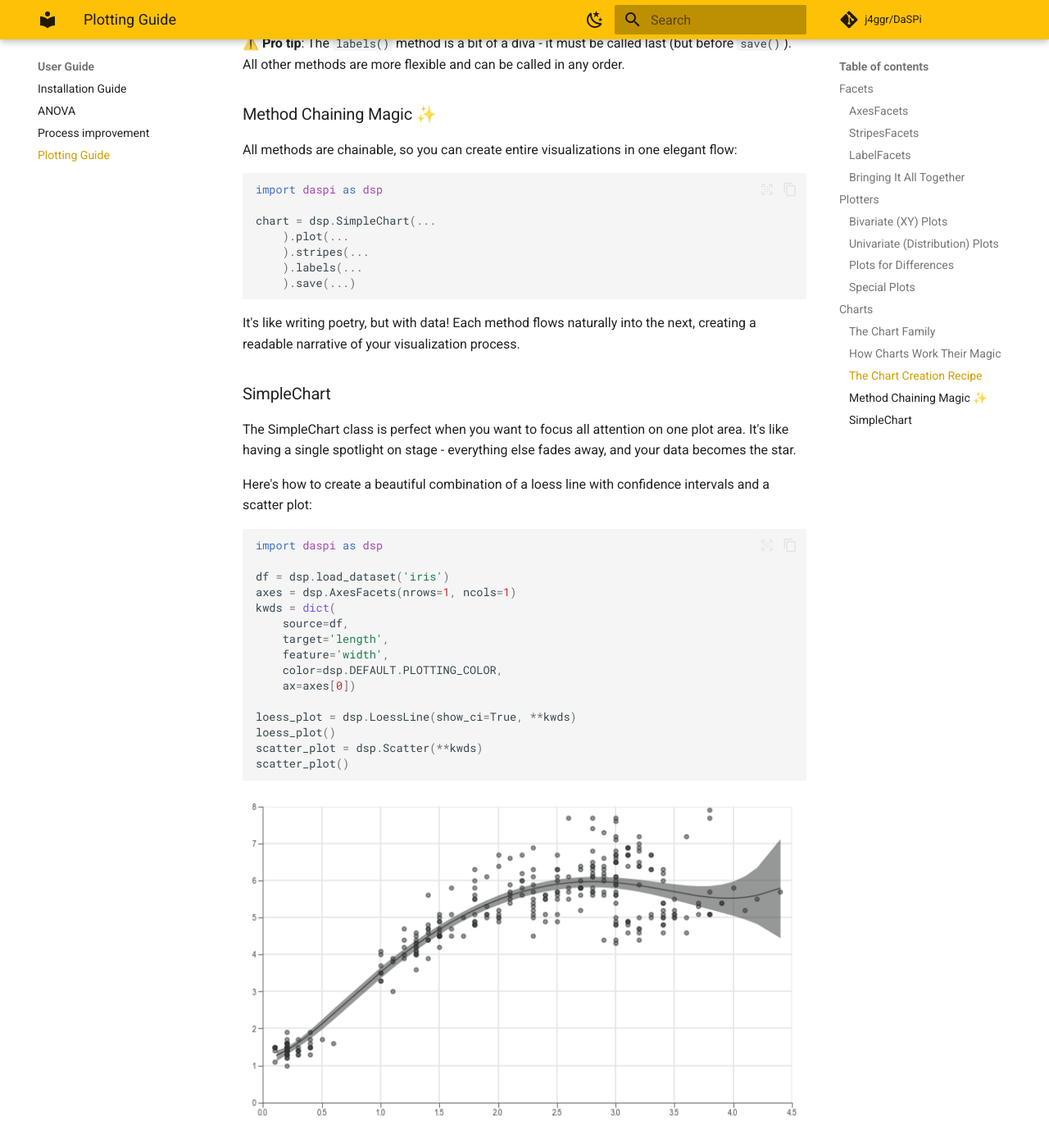
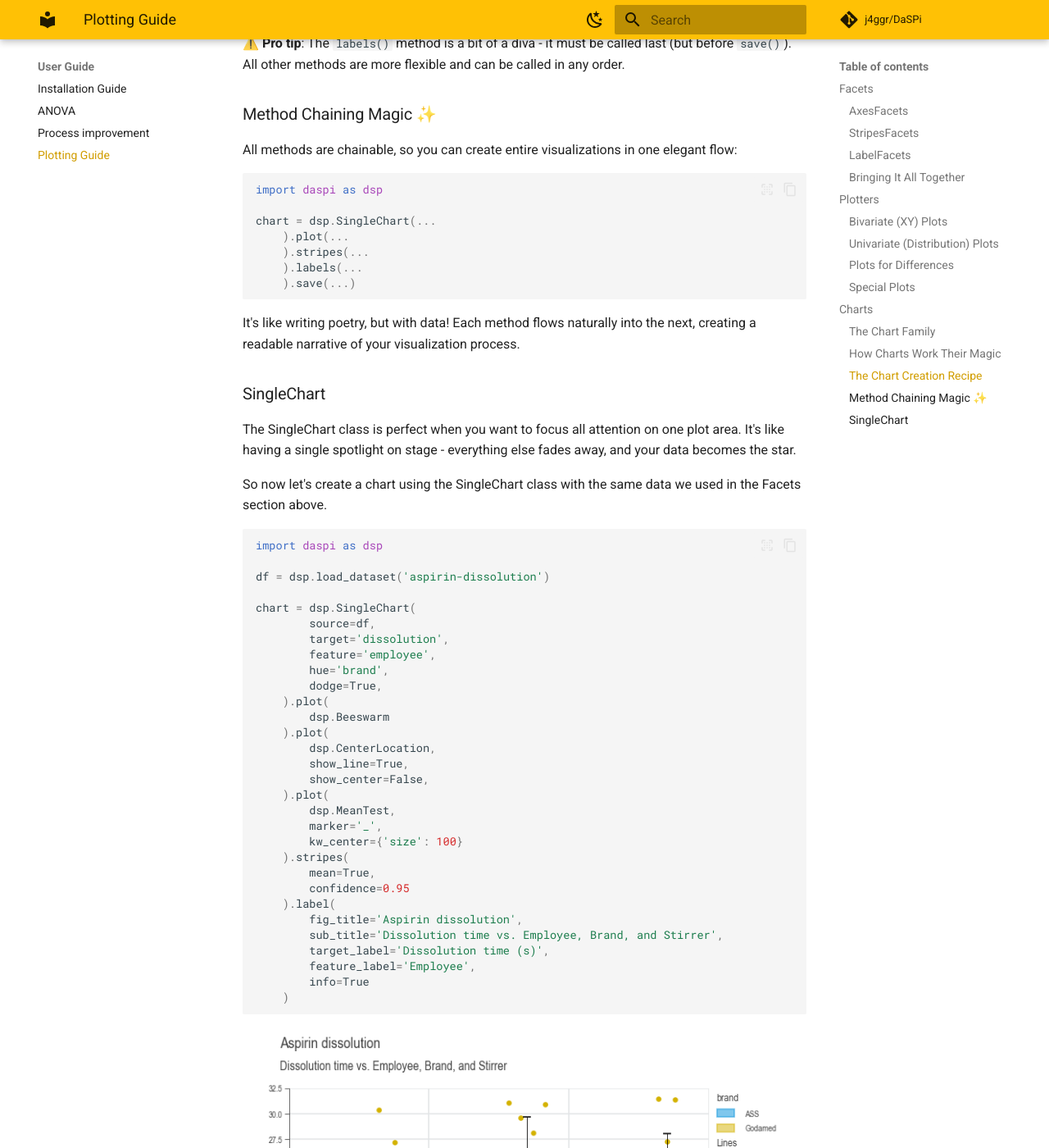
Before and after one commit to j4ggr/DaSPi, an MkDocs documentation site: the page built from docs/guides/plotting.md, in a window 1280 px wide and 1400 px high, scrolled down 10329 px. Shown: the whole window at 82% size. Built offline with MkDocs 1.6.1 and Material for MkDocs 9.7.7, drawn with Linux system fonts in a browser that asks for light colours; comment, search, counter and statistics services are not loaded; old or Windows-style settings are respelled for this version of MkDocs; some of the changed text lies outside the part shown.

````diff
--- a/docs/guides/plotting.md
+++ b/docs/guides/plotting.md
@@ -234,7 +234,7 @@ Think of charts as your personal plotting assistants. They handle all the tediou
 
 Meet the three chart siblings, each with their own personality:
 
-- **SimpleChart** - The minimalist. One plot area, infinite possibilities.
+- **SingleChart** - The minimalist. One plot area, infinite possibilities.
 - **JointChart** - The collaborator. Loves showing relationships between variables.
 - **MultiVariantChart** - The overachiever. Handles complex multi-panel layouts like a boss.
 
@@ -263,7 +263,7 @@ All methods are chainable, so you can create entire visualizations in one elegan
 ```py
 import daspi as dsp
 
-chart = dsp.SimpleChart(...
+chart = dsp.SingleChart(...
     ).plot(...
     ).stripes(...
     ).labels(...
@@ -272,30 +272,45 @@ chart = dsp.SimpleChart(...
 
 It's like writing poetry, but with data! Each method flows naturally into the next, creating a readable narrative of your visualization process.
 
-### SimpleChart
+### SingleChart
 
-The SimpleChart class is perfect when you want to focus all attention on one plot area. It's like having a single spotlight on stage - everything else fades away, and your data becomes the star.
+The SingleChart class is perfect when you want to focus all attention on one plot area. It's like having a single spotlight on stage - everything else fades away, and your data becomes the star.
 
-Here's how to create a beautiful combination of a loess line with confidence intervals and a scatter plot:
+So now let's create a chart using the SingleChart class with the same data we used in the Facets section above.
 
 ```py
 import daspi as dsp
 
-df = dsp.load_dataset('iris')
-axes = dsp.AxesFacets(nrows=1, ncols=1)
-kwds = dict(
-    source=df,
-    target='length',
-    feature='width',
-    color=dsp.DEFAULT.PLOTTING_COLOR,
-    ax=axes[0])
+df = dsp.load_dataset('aspirin-dissolution')
 
-loess_plot = dsp.LoessLine(show_ci=True, **kwds)
-loess_plot()
-scatter_plot = dsp.Scatter(**kwds)
-scatter_plot()
+chart = dsp.SingleChart(
+        source=df,
+        target='dissolution',
+        feature='employee',
+        hue='brand',
+        dodge=True,
+    ).plot(
+        dsp.Beeswarm
+    ).plot(
+        dsp.CenterLocation,
+        show_line=True,
+        show_center=False,
+    ).plot(
+        dsp.MeanTest,
+        marker='_',
+        kw_center={'size': 100}
+    ).stripes(
+        mean=True,
+        confidence=0.95
+    ).label(
+        fig_title='Aspirin dissolution',
+        sub_title='Dissolution time vs. Employee, Brand, and Stirrer',
+        target_label='Dissolution time (s)',
+        feature_label='Employee',
+        info=True
+    )
 ```
 
-![XY Plot](../img/plotters_xy-example.png)
+![XY Plot](../img/plotters_single-chart_example.png)
 
 The result? A professional-looking plot that would make any data scientist proud! 📊
--- a/mkdocs.yml
+++ b/mkdocs.yml
@@ -85,15 +85,17 @@ nav:
     - Anova:
       - ANOVA: anova/index.md
       - anova/linear-model.md
+      - anova/gage-rnr-model.md
     - Plotlib:
       - Plotting Library: plotlib/index.md
-      - Templates:
-        - Templates Module: plotlib/precast/index.md
+      - Precast Charts:
+        - Precast Module: plotlib/precast/index.md
         - plotlib/precast/residual-charts.md
         - plotlib/precast/parameter-relevance-charts.md
         - plotlib/precast/pair-comparison-charts.md
         - plotlib/precast/bivariate-univariate-charts.md
         - plotlib/precast/process-capability-analysis-charts.md
+        - plotlib/precast/gage-rnr-charts.md
       - Chart:
         - Chart Module: plotlib/chart/index.md
         - plotlib/chart/chart.md
@@ -105,6 +107,7 @@ nav:
         - plotlib/plotter/plotter.md
         - plotlib/plotter/scatter.md
         - plotlib/plotter/line.md
+        - plotlib/plotter/stem.md
         - plotlib/plotter/linear-regression-line.md
         - plotlib/plotter/probability.md
         - plotlib/plotter/parallel-coordinate.md
@@ -142,6 +145,7 @@ nav:
         - statistics/estimation/index.md
         - statistics/estimation/estimator.md
         - statistics/estimation/process-estimator.md
+        - statistics/estimation/gage-estimator.md
       - Confidence:
         - statistics/confidence/index.md
       - Monte-Carlo Library: statistics\montecarlo\index.md
--- a/pyproject.toml
+++ b/pyproject.toml
@@ -1,6 +1,6 @@
 [project]
 name = "DaSPi"
-version = "1.5.0"
+version = "1.6.0"
 description = "Visualize and analyze your data with DaSPi. This package is designed for users who want to find relevant influencing factors in processes and validate improvements."
 authors = [
     {name = "Reto Jäggli", email = "reto@jaeggli.email"},
````
Also changed, not shown: docs/CHANGELOG.md (+28 -0 lines), docs/anova/gage-rnr-model.md (added, +1 -0 lines), docs/plotlib/plotter/stem.md (added, +1 -0 lines), docs/plotlib/precast/gage-rnr-charts.md (added, +1 -0 lines), docs/statistics/estimation/gage-estimator.md (added, +1 -0 lines), docs/statistics/montecarlo/index.md (+1 -0 lines), docs/img/plotters_single-chart_example.png (added), docs/plotlib/precast/bivariate-univariate-charts.md (renamed from docs/plotlib/templates/bivariate-univariate-charts.md), docs/plotlib/precast/index.md (renamed from docs/plotlib/templates/index.md), docs/plotlib/precast/pair-comparison-charts.md (renamed from docs/plotlib/templates/pair-comparison-charts.md), docs/plotlib/precast/parameter-relevance-charts.md (renamed from docs/plotlib/templates/parameter-relevance-charts.md), docs/plotlib/precast/process-capability-analysis-charts.md (renamed from docs/plotlib/templates/process-capability-analysis-charts.md), docs/plotlib/precast/residual-charts.md (renamed from docs/plotlib/templates/residual-charts.md), 3 other files.
